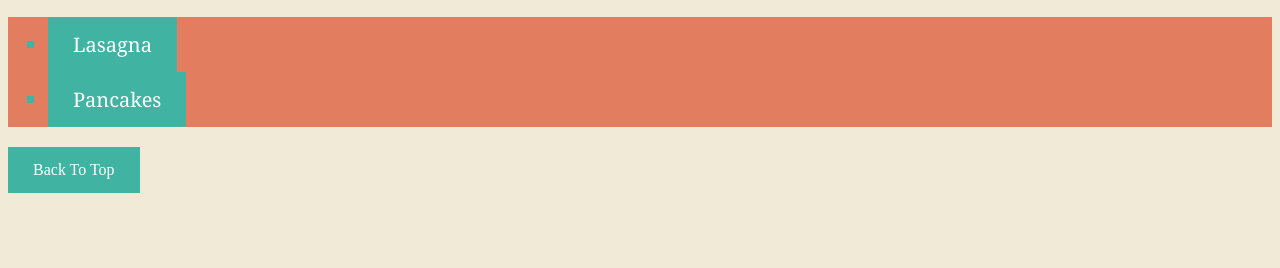
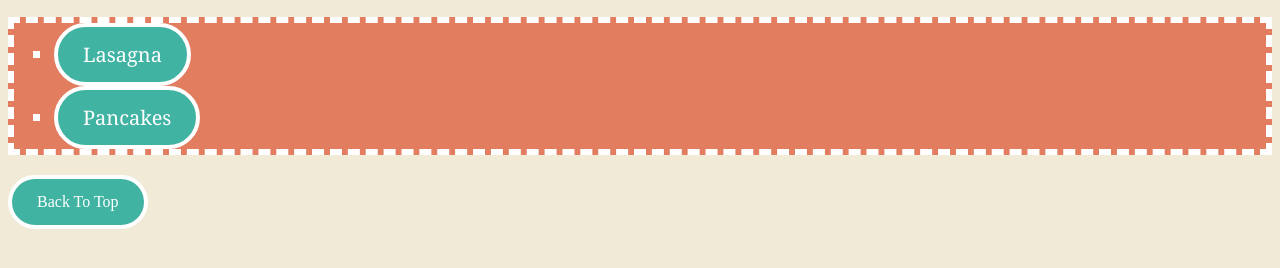
Before and after one commit to xcoltonx/odin-recipes, a plain HTML site: page index.html in a window 1280 px wide. Shown: the part 76-344 px from the top of the page. Drawn offline with Linux system fonts and the light colour scheme.

Commit message:
Make css style changes to index.html

```diff
--- a/styles.css
+++ b/styles.css
@@ -42,11 +42,14 @@
 
 .recipes {
     list-style-type: square;
-    color: #41B3A3;
+    color: white;
     background-color: #E27D60;
     font-size: 20px;
     font-family: Cambria, Cochin, Georgia, Times, 'Times New Roman', serif;
     font-weight: 500;
+    border-style: dashed;
+    border-width: 6px;
+    border-color: white;
 }
 
 a:link, a:visited {
@@ -56,8 +59,11 @@ a:link, a:visited {
     text-align: center;
     text-decoration: none;
     display: inline-block;
-  }
+    border-style: solid;
+    border-width: 4px;
+    border-radius: 50px;
+}
 
-  a:hover, a:active {
+a:hover, a:active {
     background-color: #36998c;
-  }
+}
```
Also changed, not shown: recipes/lasagna.html (+1 -0 lines), recipes/pancakes.html (+1 -0 lines).
